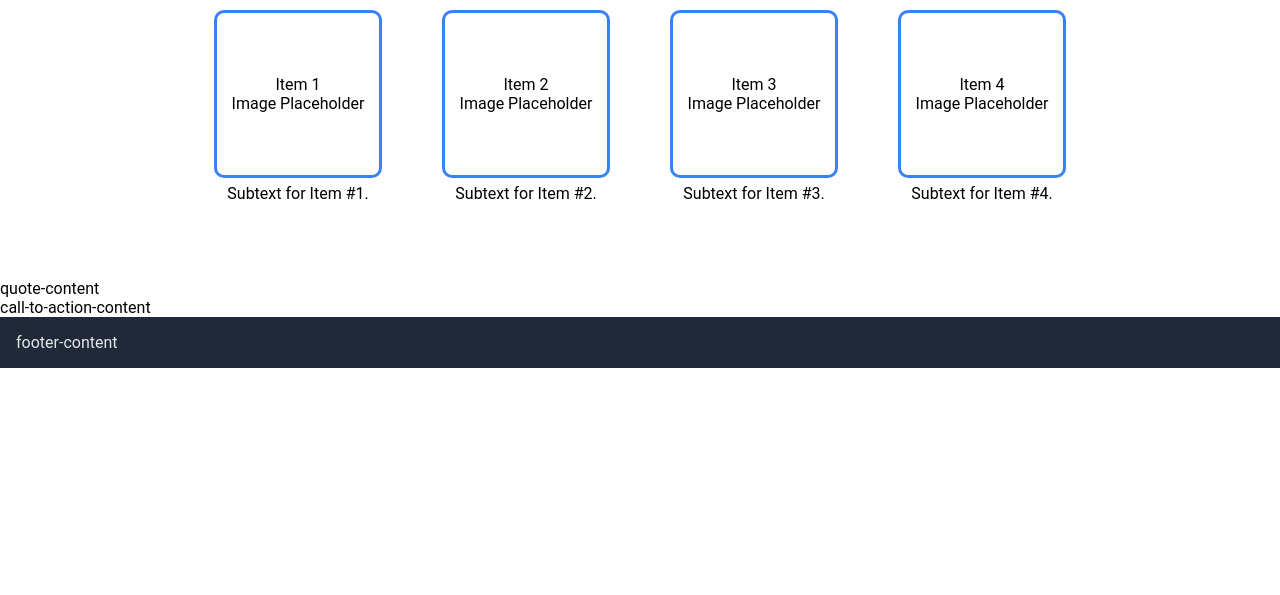
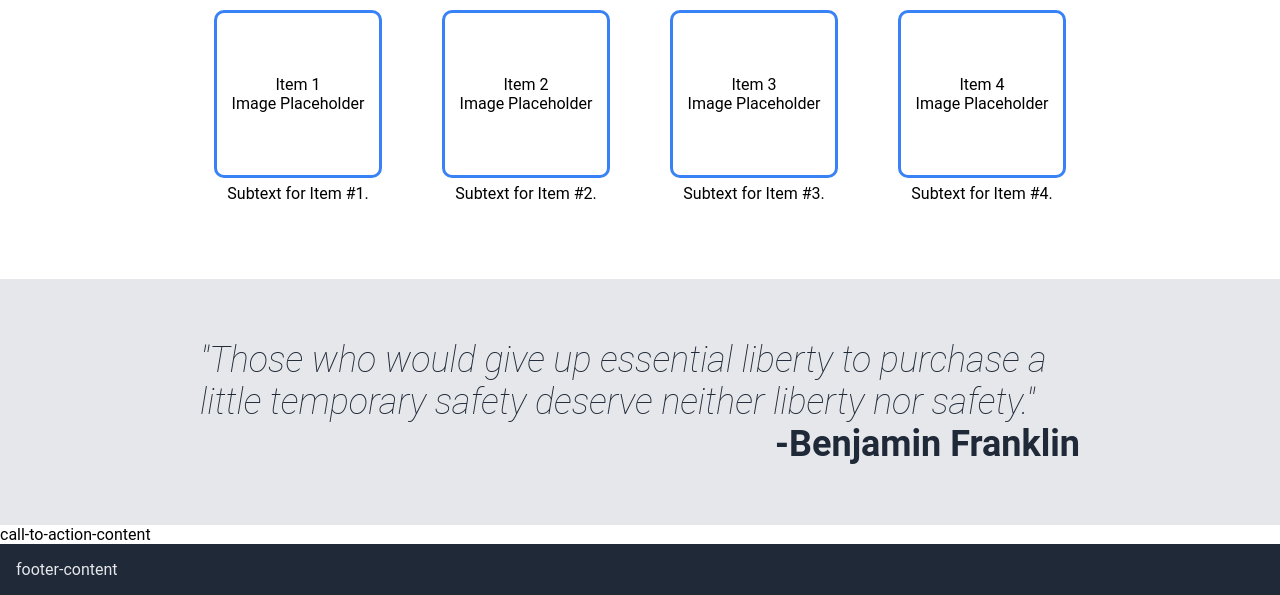
Before and after one commit to jakemcco/odin-landing-page, a plain HTML site: page index.html in a window 1280 px wide. Shown: the part 483-1078 px from the top of the page. Before the commit the page ends 851 px from the top, so only its background shows below. Drawn offline with Linux system fonts and the light colour scheme.

Commit message:
Populate and style quote section

```diff
--- a/index.html
+++ b/index.html
@@ -109,7 +109,12 @@
 
         <div class="quote">
             <div class="quote-content">
-                quote-content
+                <div class="quote-body">
+                    "Those who would give up essential liberty to purchase a little temporary safety deserve neither liberty nor safety."
+                </div>
+                <div class ="quote-author">
+                    -Benjamin Franklin
+                </div>
             </div>
 
         </div>
--- a/style.css
+++ b/style.css
@@ -134,6 +134,32 @@ body {
     text-align: center;
 
 }
+
+.quote{
+    background-color:#E5E7EB;
+    display: flex;
+    flex-direction: column;
+    padding: 60px 200px 60px;
+    gap: 2px;
+}
+
+.quote-body{
+    color:#1F2937;
+    font-size: 36px;
+    font-style: italic;
+    font-weight: 100;
+
+}
+
+.quote-author{
+    color:#1F2937;
+    font-size: 36px;
+    font-weight: 600;
+    align-self: flex-end;
+    text-align: right;
+}
+
+
 ul {
     margin: 0;
     padding: 0;
```
